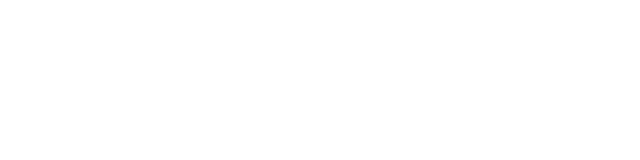
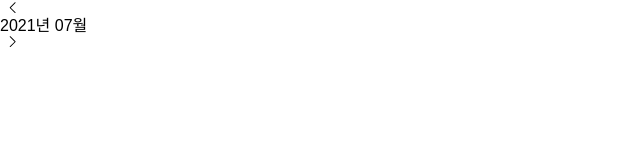
Before and after one commit to jihyunan-dev/react-calendar, a React (Create React App) app: page / in a window 1280 px wide. Shown: the top 160 px of the page, without its empty margins (0-640 px from the left). Built offline with nearby package versions, Linux system fonts and the light colour scheme; a web font is replaced by a local one.

Commit message:
✨ Canlendar 마크업 및 월 이동 기능 추가

```diff
--- /dev/null
+++ b/src/components/CalendarHeader.js
@@ -0,0 +1,25 @@
+import React from "react";
+import { BsChevronLeft, BsChevronRight } from "react-icons/bs";
+
+const CalendarHeader = (props) => {
+  const { current, setDate } = props;
+
+  const showLastMonth = () => setDate(current.clone().subtract(1, "month"));
+  const showNextMonth = () => setDate(current.clone().add(1, "month"));
+
+  return (
+    <div>
+      <button onClick={showLastMonth}>
+        <BsChevronLeft />
+      </button>
+
+      <h2>{current.format("YYYY년 MM월")}</h2>
+
+      <button onClick={showNextMonth}>
+        <BsChevronRight />
+      </button>
+    </div>
+  );
+};
+
+export default CalendarHeader;
--- a/src/pages/Calendar.js
+++ b/src/pages/Calendar.js
@@ -1,7 +1,17 @@
-import React from "react";
+import React, { useState } from "react";
+import moment from "moment";
+import CalendarBody from "../components/CalendarBody";
+import CalendarHeader from "../components/CalendarHeader";
 
 const Calendar = (props) => {
-  return <></>;
+  const [date, setDate] = useState(moment());
+  const current = date;
+
+  return (
+    <>
+      <CalendarHeader current={current} setDate={setDate} />
+    </>
+  );
 };
 
 export default Calendar;
```
